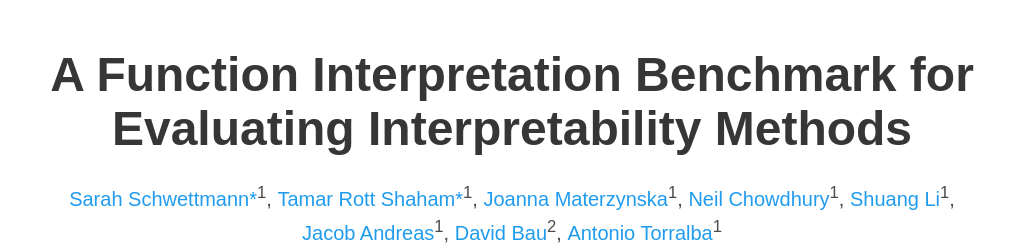
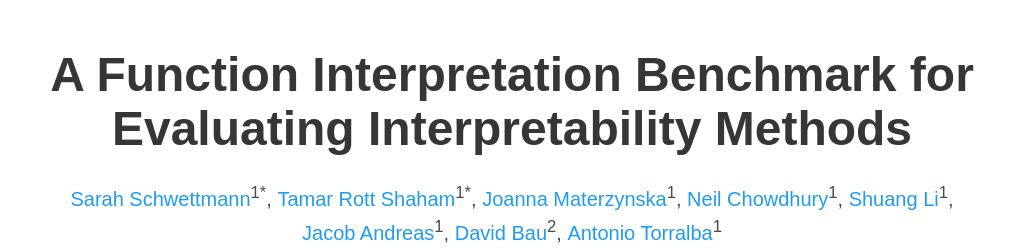
Before and after one commit to multimodal-interpretability/FIND-benchmark, a plain HTML site: page index.html in a window 1280 px wide. Shown: the top 251 px of the page, without its empty margins (128-1151 px from the left). Drawn offline with nearby package versions, Linux system fonts and the light colour scheme; some icons are missing; a web font is replaced by a local one.

Commit message:
Update index.html

```diff
--- a/index.html
+++ b/index.html
@@ -36,9 +36,9 @@
           <h1 class="title is-1 publication-title">A Function Interpretation Benchmark for Evaluating Interpretability Methods</h1>
           <div class="is-size-5 publication-authors">
             <span class="author-block">
-              <a href="https://cogconfluence.com">Sarah Schwettmann*</a><sup>1</sup>,</span>
+              <a href="https://cogconfluence.com">Sarah Schwettmann</a><sup>1*</sup>,</span>
             <span class="author-block">
-              <a href="https://tamarott.github.io/">Tamar Rott Shaham*</a><sup>1</sup>,</span>
+              <a href="https://tamarott.github.io/">Tamar Rott Shaham</a><sup>1*</sup>,</span>
             <span class="author-block">
               <a href="https://joaanna.github.io/">Joanna Materzynska</a><sup>1</sup>,</span>
             <span class="author-block">
```
